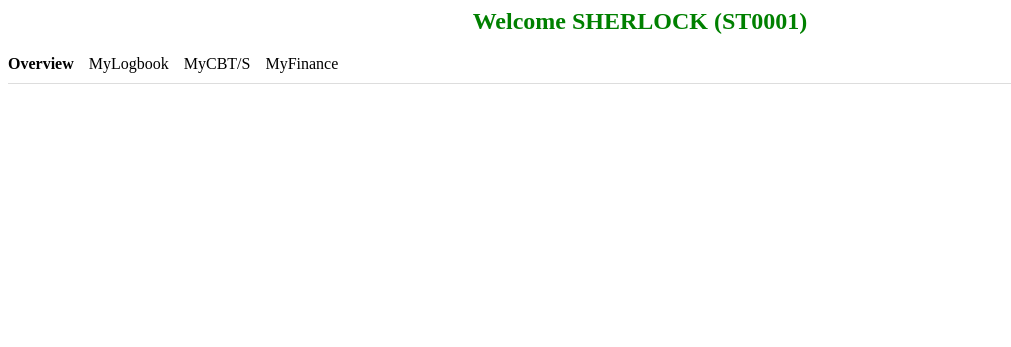
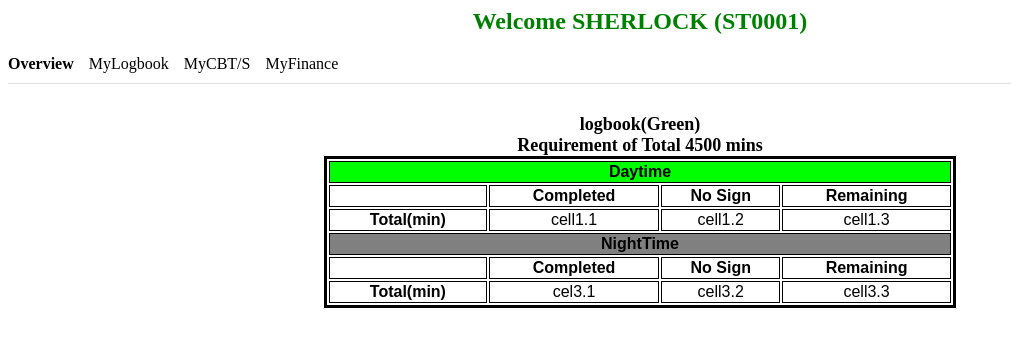
Before and after one commit to au-GCMG/TLDR, a PHP site: page /student.php in a window 1280 px wide. Shown: the top 347 px of the page, without its empty margins (0-1011 px from the left). Run offline with PHP 8.4, Linux system fonts and the light colour scheme; a user stored in the database is signed in; data comes from the database, SQL or seed files in the repository; both versions use the stored data as it was after the commit; a stand-in replaces the project's code that opens the database connection.

Commit message:
shansong-student-overview

```diff
--- a/student.php
+++ b/student.php
@@ -30,5 +30,22 @@
         mysqli_free_result($result);
         mysqli_close($conn);
     ?>
+    <div id = 'overview'>
+      <caption>logbook(Green)<br>Requirement of Total 4500 mins</caption>
+      <table id = "green">
+        <tbody>
+          <tr><th colspan="4" class ="first">Daytime</th>
+          <tr><th><th>Completed<th>No Sign<th>Remaining</tr>
+          <tr><th>Total(min)<td>cell1.1<td>cell1.2<td>cell1.3</tr>
+        </tbody>
+        <br>
+        <tbody>
+          <tr><th colspan="4" class ="next">NightTime</th>
+          <tr><th><th>Completed<th>No Sign<th>Remaining</tr>
+          <tr><th>Total(min)<td>cel3.1<td>cell3.2<td>cell3.3</tr>
+        </tbody>
+      </table>
+    </div>
+
   </body>
 </html>
--- a/styles/student.css
+++ b/styles/student.css
@@ -48,3 +48,34 @@ h2{
     color: #1565c0;
     font-weight: bold;
 }
+
+#overview{
+    text-align:center;
+    color: black;
+    font-weight: bold;
+    font-size:large;
+}
+
+table#green{
+    width:  50%;
+    font-family: Arial, Helvetica, sans-serif;
+    border: 3px solid black;
+    text-align: center;
+    display: inline-block;
+}
+
+table#green tr th{
+    border: 1px solid black;
+}
+table#green tr td{
+    border: 1px solid black;
+}
+
+table#green th.first{
+    background-color: lime;
+    width: 45%;
+}
+table#green th.next{
+    background-color: grey;
+    width: 45%;
+}
```
Also changed, not shown: db.sql (+32 -2 lines).
